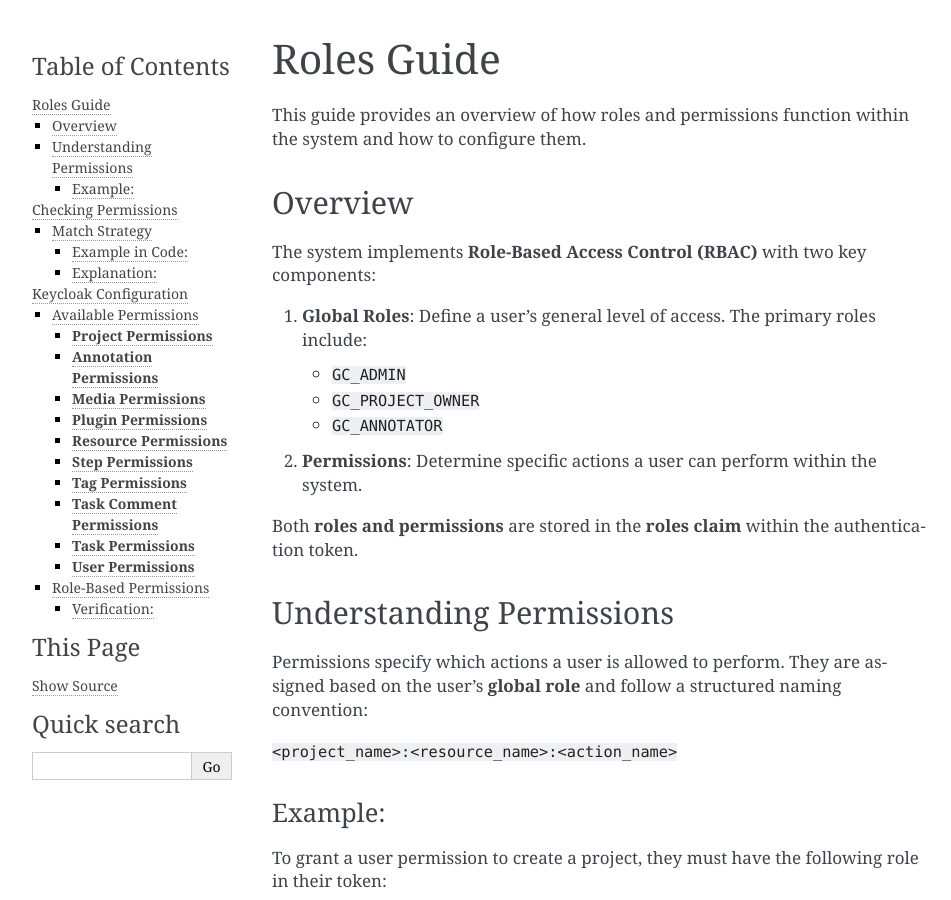
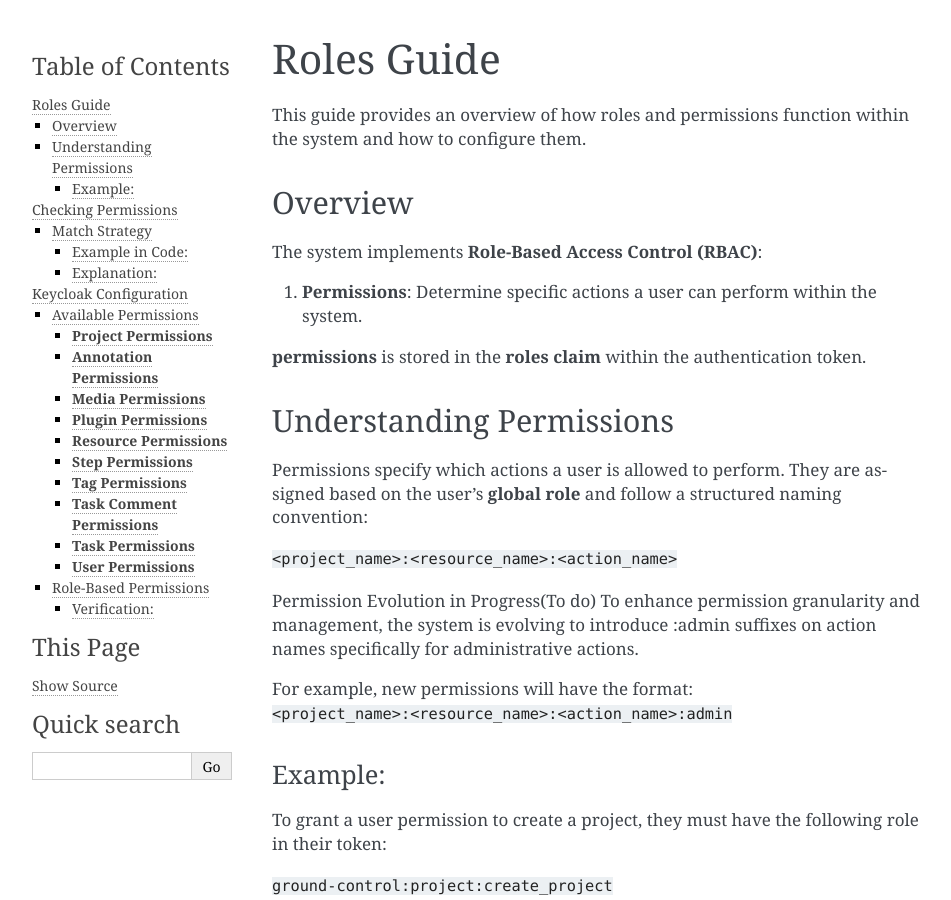
Before and after one commit to ina-foss/ground-control-backend, a Sphinx documentation site: the page built from docs/ina_ground_control.roles.rst, in a window 1280 px wide and 900 px high. Shown: the whole window, without its empty margins (148-1099 px from the left). Built offline with Sphinx 7.4.7, drawn with Linux system fonts in a browser that asks for light colours.

Commit message:
docs IAGC-268

```diff
--- a/docs/ina_ground_control.roles.rst
+++ b/docs/ina_ground_control.roles.rst
@@ -6,17 +6,11 @@ This guide provides an overview of how roles and permissions function within the
 Overview
 --------
 
-The system implements **Role-Based Access Control (RBAC)** with two key components:
+The system implements **Role-Based Access Control (RBAC)**:
 
-1. **Global Roles**: Define a user’s general level of access. The primary roles include:
+1. **Permissions**: Determine specific actions a user can perform within the system.
 
-   - ``GC_ADMIN``
-   - ``GC_PROJECT_OWNER``
-   - ``GC_ANNOTATOR``
-
-2. **Permissions**: Determine specific actions a user can perform within the system.
-
-Both **roles and permissions** are stored in the **roles claim** within the authentication token.
+**permissions** is stored in the **roles claim** within the authentication token.
 
 Understanding Permissions
 -------------------------
@@ -24,6 +18,12 @@ Understanding Permissions
 Permissions specify which actions a user is allowed to perform. They are assigned based on the user's **global role** and follow a structured naming convention:
 
 ``<project_name>:<resource_name>:<action_name>``
+
+Permission Evolution in Progress(To do)
+To enhance permission granularity and management, the system is evolving to introduce :admin suffixes on action names specifically for administrative actions.
+
+For example, new permissions will have the format:
+``<project_name>:<resource_name>:<action_name>:admin``
 
 Example:
 ~~~~~~~~
```
